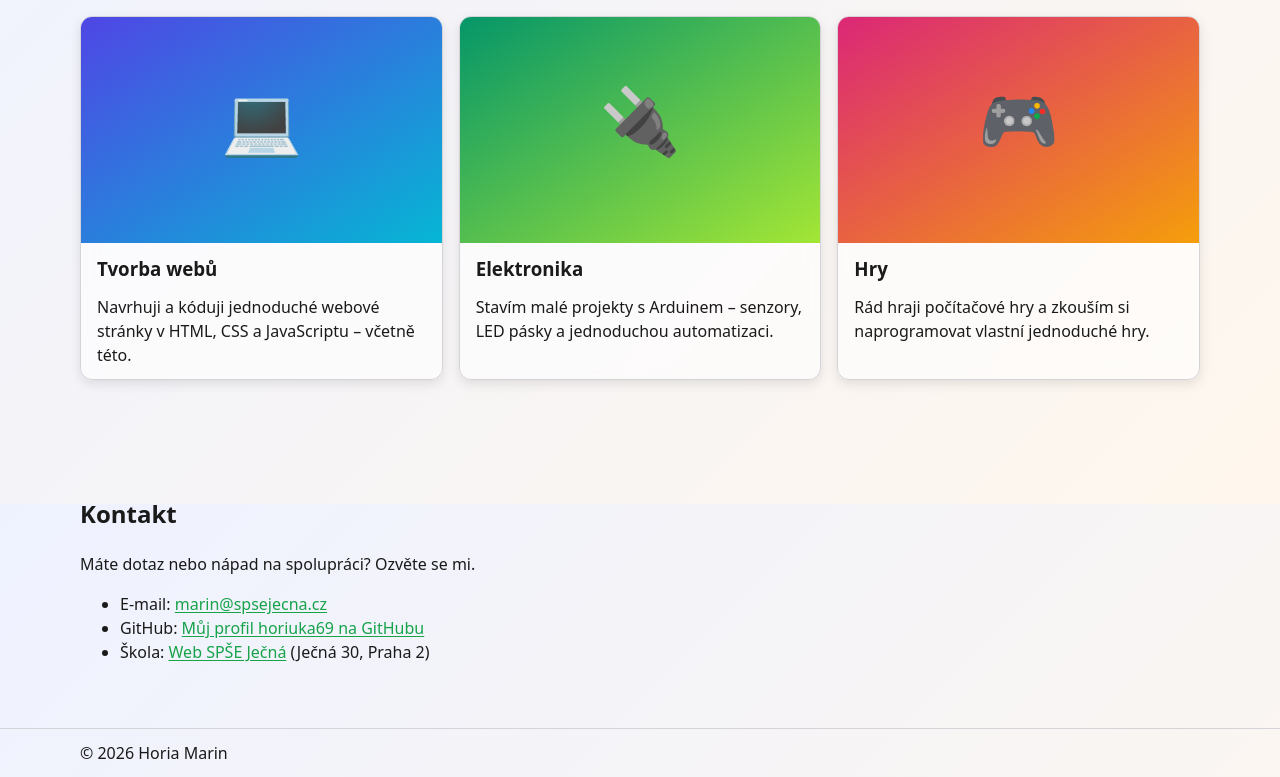
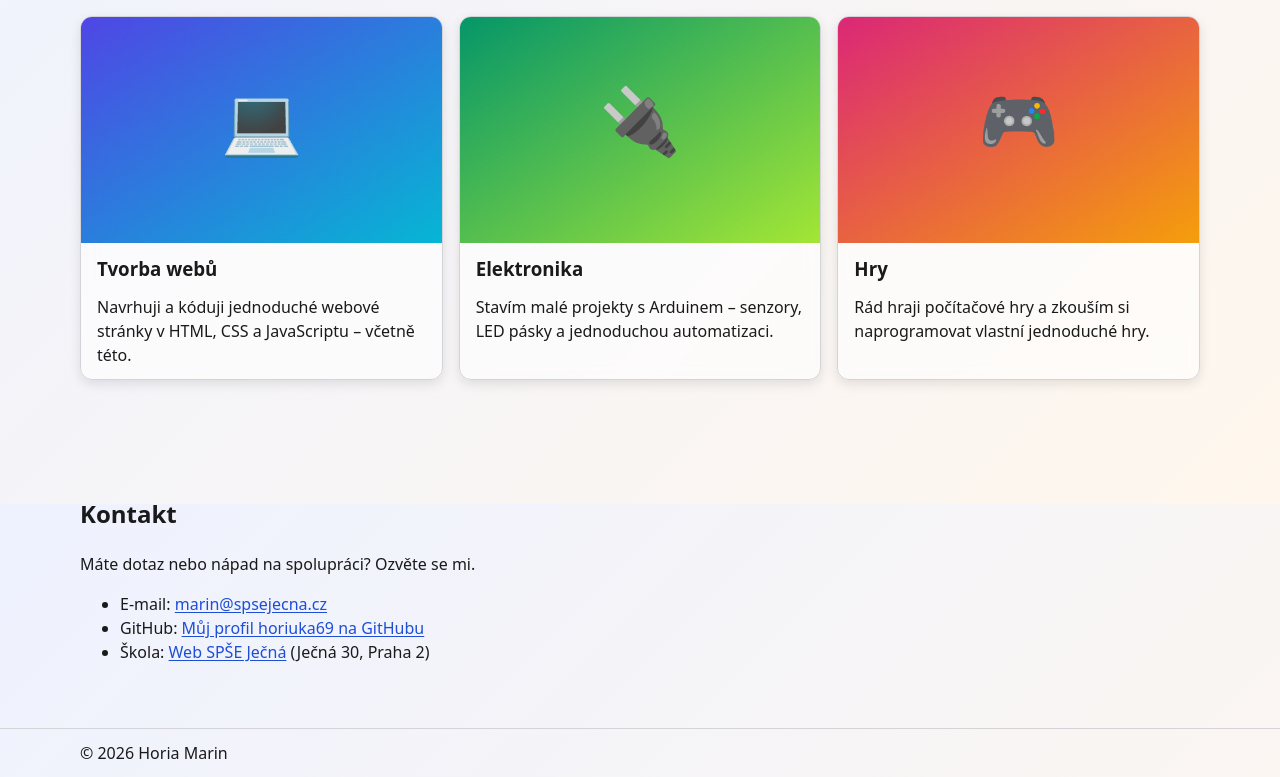
Before and after one commit to horiuka69/osobnistranka, a plain HTML site: page index.html in a window 1280 px wide. Shown: the part 1096-1873 px from the top of the page. Drawn offline with Linux system fonts and the light colour scheme.

Commit message:
fix: barva odkazů

```diff
--- a/style/style.css
+++ b/style/style.css
@@ -7,7 +7,7 @@
     --surface: rgba(255, 255, 255, 0.6);
     --surface-solid: #ffffff;
     --border: #d4d4d8;
-    --link: #16a34a;
+    --link: #1d4ed8;
     --accent: #1d4ed8;
     --accent-text: #ffffff;
     --focus: #b45309;
```
